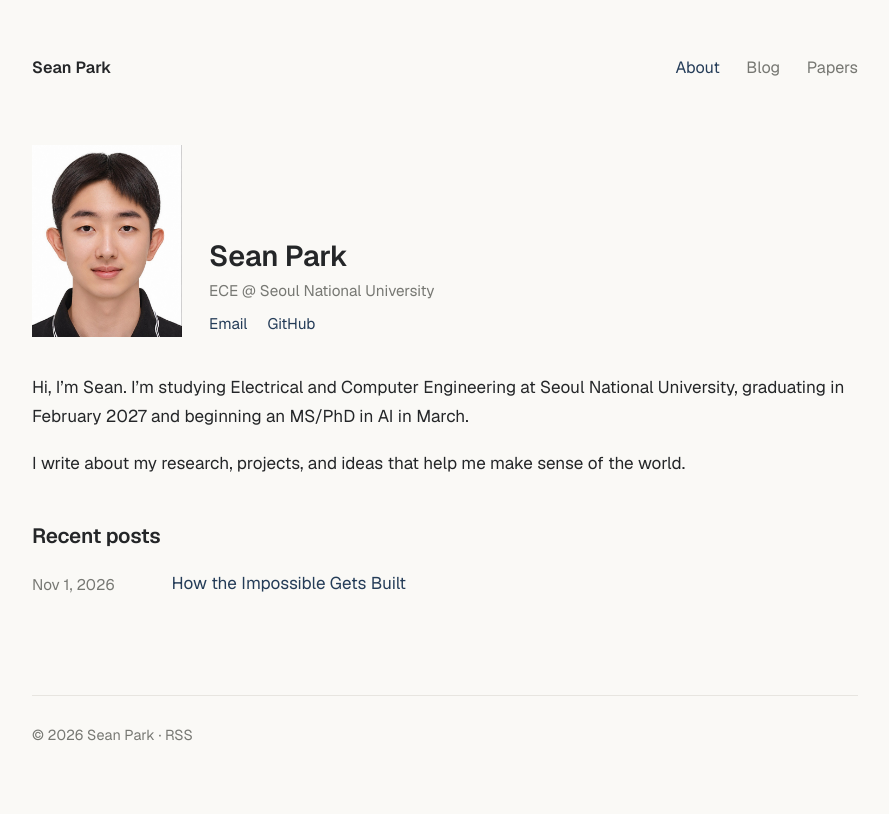
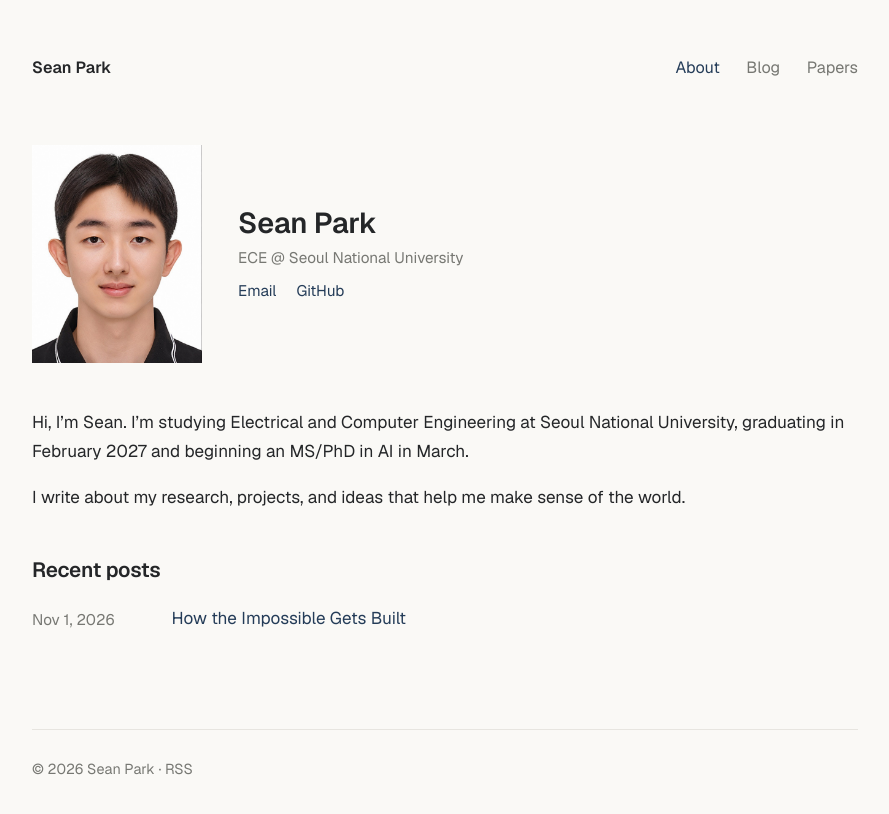
Before and after one commit to parksean7/parksean7.github.io, a Jekyll site: the page built from index.md, in a window 1280 px wide. Shown: the top 814 px of the page, without its empty margins (195-1084 px from the left). Built offline with Jekyll 4.4.1, drawn with Linux system fonts in a browser that asks for light colours.

Commit message:
Center profile text against photo; tighten profile header

```diff
--- a/assets/css/style.css
+++ b/assets/css/style.css
@@ -84,16 +84,19 @@ h3 { font-size: 1rem; margin: 2rem 0 0.5rem; }
 .site-footer a:hover { color: var(--accent-hover); }
 
 /* About */
-.intro { display: flex; align-items: flex-end; gap: 1.5rem; margin-bottom: 2rem; }
+/* Photo and text block in one row, text centered against the photo. */
+.intro { display: flex; align-items: center; gap: 2rem; margin-bottom: 2.5rem; }
+.intro > div { min-width: 0; }
 .intro h1 { margin: 0; }
 /* Uncropped photo in its original proportions (1106 × 1422). */
-.avatar { width: 150px; height: auto; flex-shrink: 0; }
+.avatar { display: block; width: 170px; height: auto; flex-shrink: 0; }
 .subtitle { margin: 0.2rem 0; color: var(--muted); font-family: var(--sans); font-size: 0.85rem; }
 .links { margin: 0.4rem 0 0; font-family: var(--sans); font-size: 0.85rem; }
 .links a { margin-right: 0.9rem; }
 
 @media (max-width: 520px) {
-  .intro { flex-direction: column; align-items: flex-start; }
+  .intro { gap: 1.25rem; margin-bottom: 2rem; }
+  .avatar { width: 110px; }
 }
 
 /* Post list */
```
